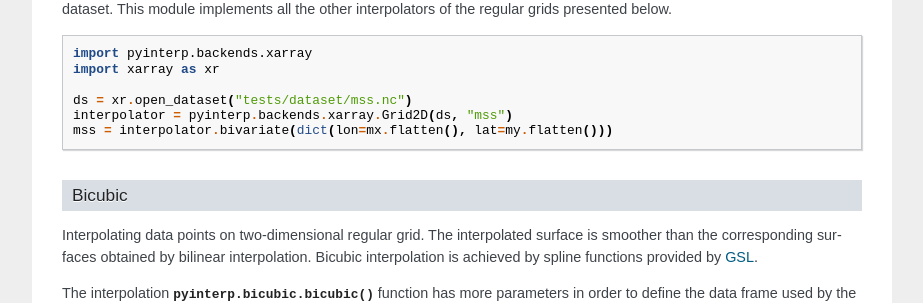
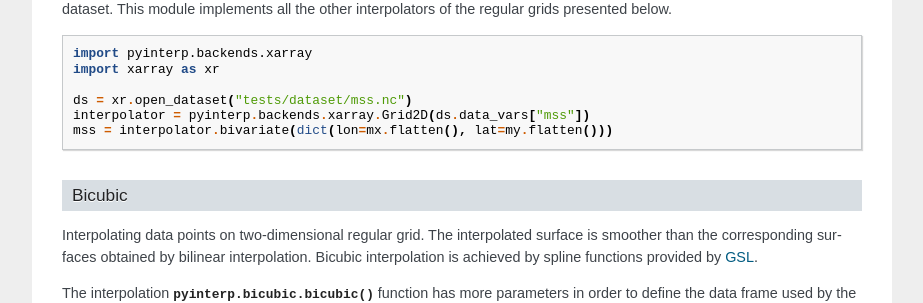
Before and after one commit to CNES/pangeo-pyinterp, a Sphinx documentation site: the page built from docs/source/examples.rst, in a window 1280 px wide and 1400 px high, scrolled down 1037 px. Shown: the part 152-455 px from the top of the window, without its empty margins (198-1121 px from the left). Built offline with Sphinx 7.4.7, drawn with Linux system fonts in a browser that asks for light colours.

Commit message:
Simplification of the Xarray backend

```diff
--- a/docs/source/examples.rst
+++ b/docs/source/examples.rst
@@ -86,7 +86,7 @@ implements all the other interpolators of the regular grids presented below.
     import xarray as xr
 
     ds = xr.open_dataset("tests/dataset/mss.nc")
-    interpolator = pyinterp.backends.xarray.Grid2D(ds, "mss")
+    interpolator = pyinterp.backends.xarray.Grid2D(ds.data_vars["mss"])
     mss = interpolator.bivariate(dict(lon=mx.flatten(), lat=my.flatten()))
 
 Bicubic
@@ -167,7 +167,7 @@ xarray:
 .. code:: python
 
     ds = xr.open_dataset("tests/dataset/tcw.nc")
-    interpolator = pyinterp.backends.xarray.Grid3D(ds, "tcw")
+    interpolator = pyinterp.backends.xarray.Grid3D(ds.data_vars["tcw"])
     tcw = interpolator.trivariate(
         dict(longitude=mx.flatten(), latitude=my.flatten(), time=mz.flatten()))
 
```
Also changed, not shown: 2 other files.
